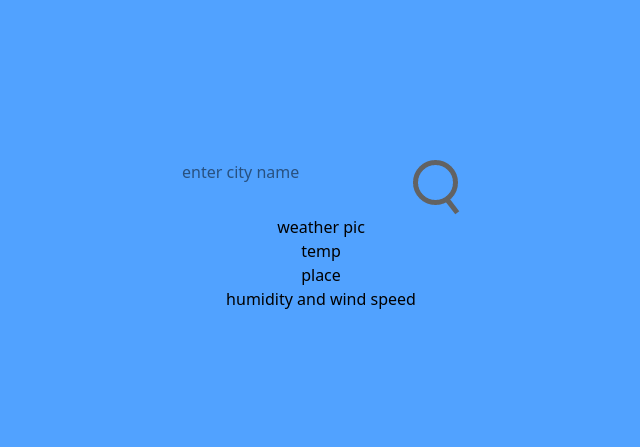
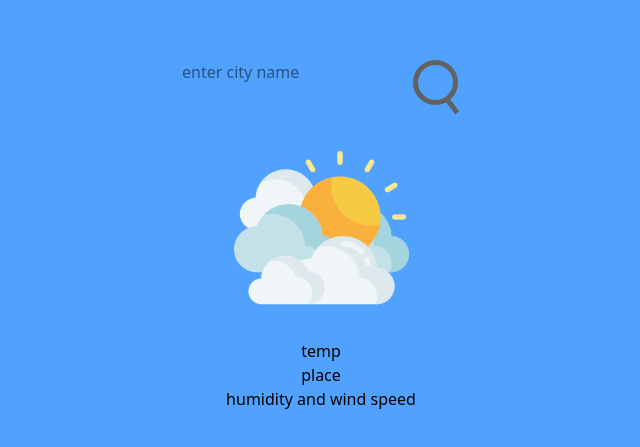
Before and after one commit to kushvendar/weather_site, a React (Vite) app in the folder frontend/: page / in a window 1280 px wide. Shown: the part 165-612 px from the top of the page, without its empty margins (319-959 px from the left). Built offline with nearby package versions, Linux system fonts and the light colour scheme.

Commit message:
frontend sorted

```diff
--- a/frontend/src/App.jsx
+++ b/frontend/src/App.jsx
@@ -1,5 +1,6 @@
 import './App.css'
 import search from './images/search.png'
+import cloud from './images/clouds.png'
 
 function App() {
   return (
@@ -8,7 +9,7 @@ function App() {
         <div><input type="text" placeholder='enter city name' /></div>
         <div><img src={search} alt="search bar" /></div>
       </div>
-      <div className=''>weather pic</div>
+      <div className=''><img src={cloud} alt="cloud" /></div>
       <div className=''>temp</div>
       <div className=''> place</div>
       <div className=''>humidity and wind speed</div>
```
